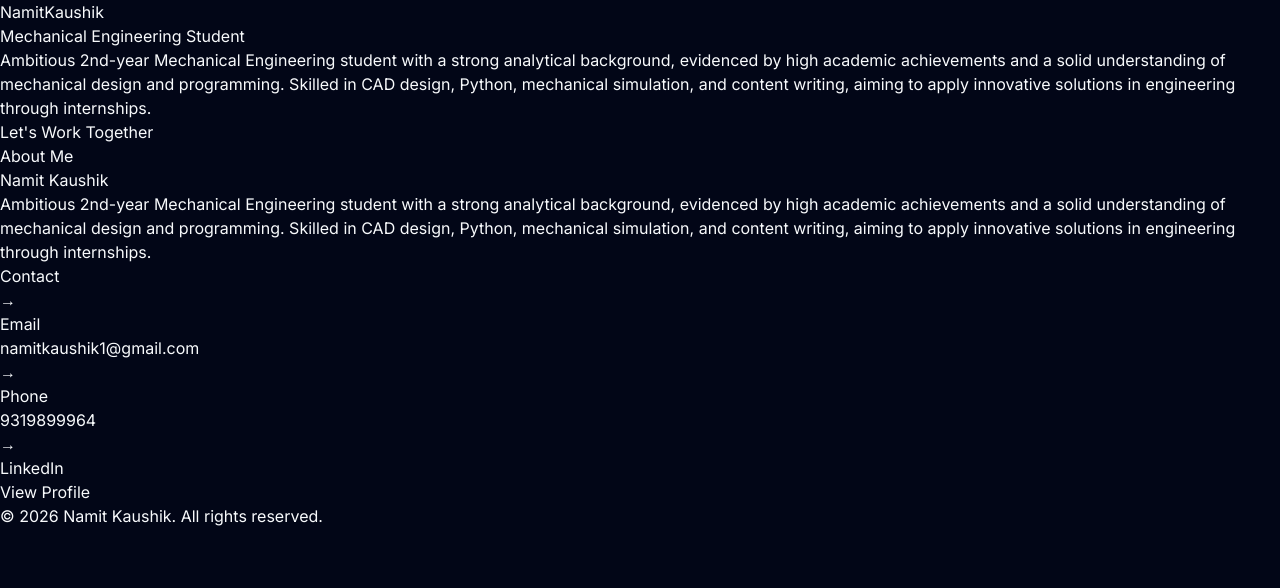
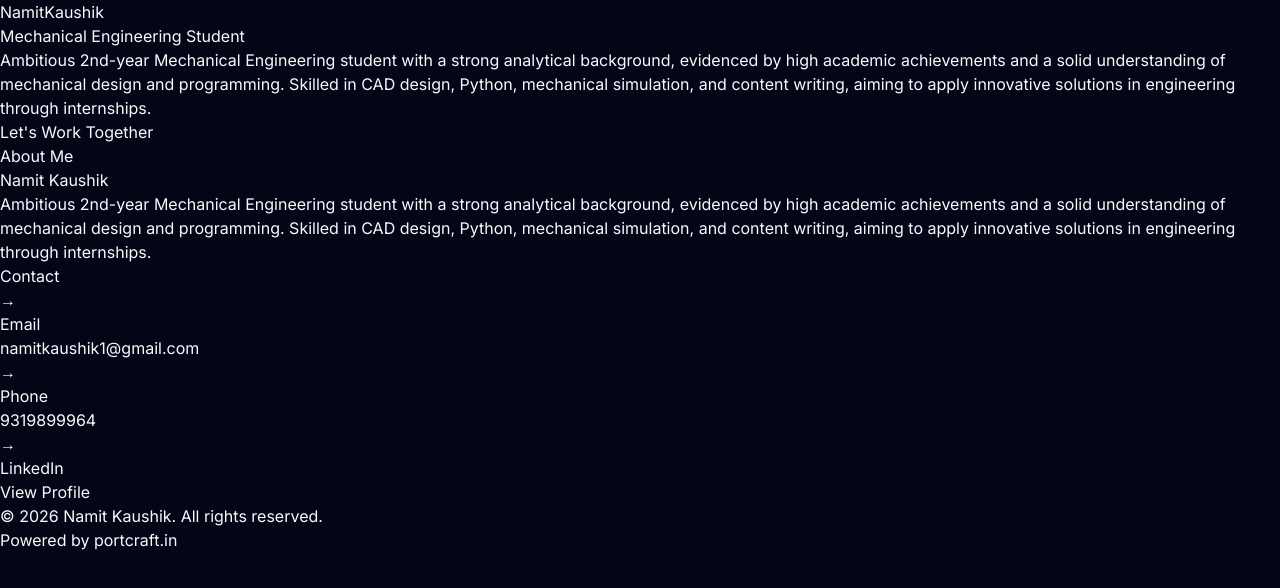
Before and after one commit to mayanksaini2074-ui/namit-kaushik-portfolio-1767507271061, a Next.js app: page / in a window 1280 px wide. Shown: the top 588 px of the page. Built offline with nearby package versions, Linux system fonts and the light colour scheme.

Commit message:
Add "Powered by portcraft.in" footer credit

```diff
--- a/src/app/page.tsx
+++ b/src/app/page.tsx
@@ -7,6 +7,7 @@ import ExperienceSection from '@/components/portfolio/ExperienceSection';
 import ProjectsSection from '@/components/portfolio/ProjectsSection';
 import SkillsSection from '@/components/portfolio/SkillsSection';
 import ContactSection from '@/components/portfolio/ContactSection';
+import PortcraftCredit from '@/components/portfolio/PortcraftCredit';
 
 // Helper function to check if skills have any data
 function hasSkillsData(skills: typeof portfolioData.skills): boolean {
@@ -61,6 +62,8 @@ export default function Home() {
       {showContact && (
         <ContactSection data={data} variant={config.contact} palette={config.colorPalette} />
       )}
+
+      <PortcraftCredit />
     </main>
   );
 }
--- /dev/null
+++ b/src/components/portfolio/PortcraftCredit.tsx
@@ -0,0 +1,18 @@
+'use client';
+
+// Self-contained on purpose: this exact file is also pushed into previously
+// generated portfolio repos, which only share a minimal Next.js + Tailwind setup.
+export default function PortcraftCredit() {
+  return (
+    <footer className="w-full border-t border-white/10 bg-slate-950 px-6 py-6 text-center text-sm text-slate-400">
+      <a
+        href="https://portcraft.in"
+        target="_blank"
+        rel="noopener"
+        className="transition-colors hover:text-white"
+      >
+        Powered by <span className="font-semibold text-slate-200">portcraft.in</span>
+      </a>
+    </footer>
+  );
+}
```
